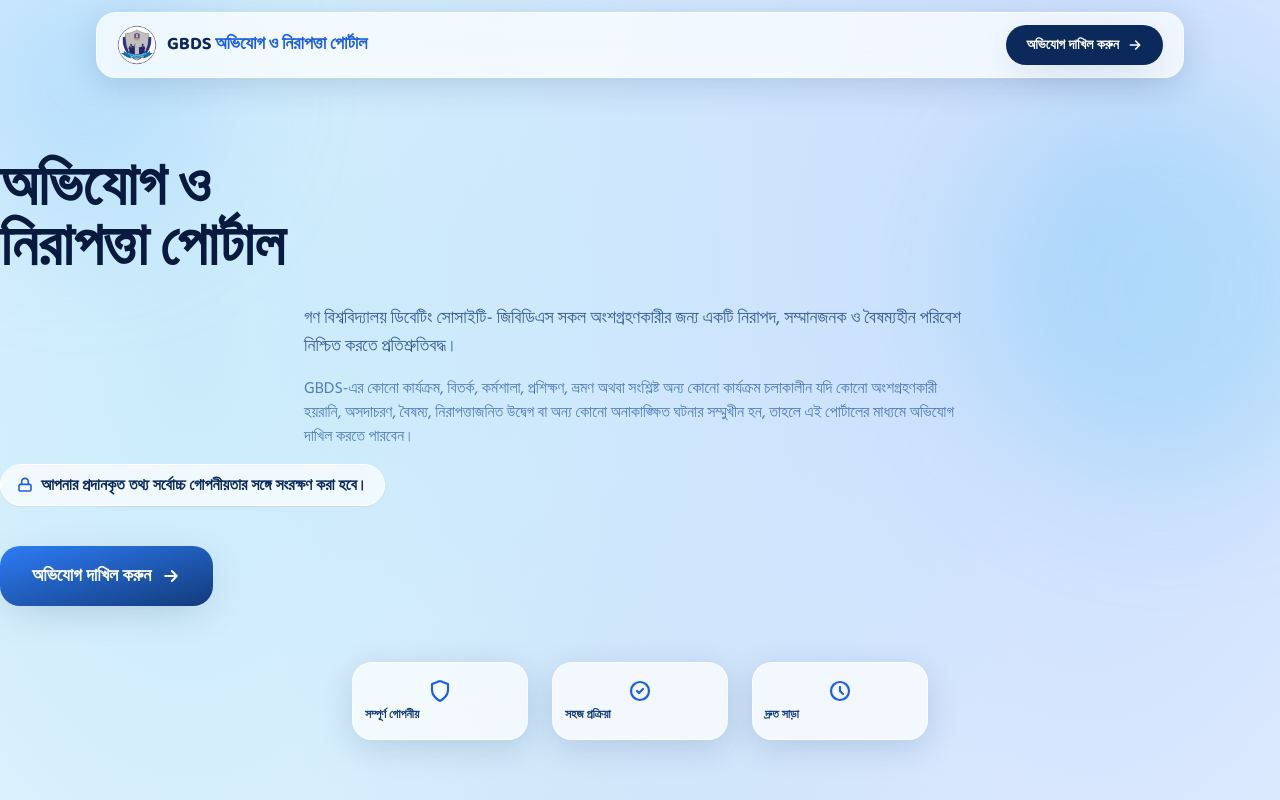
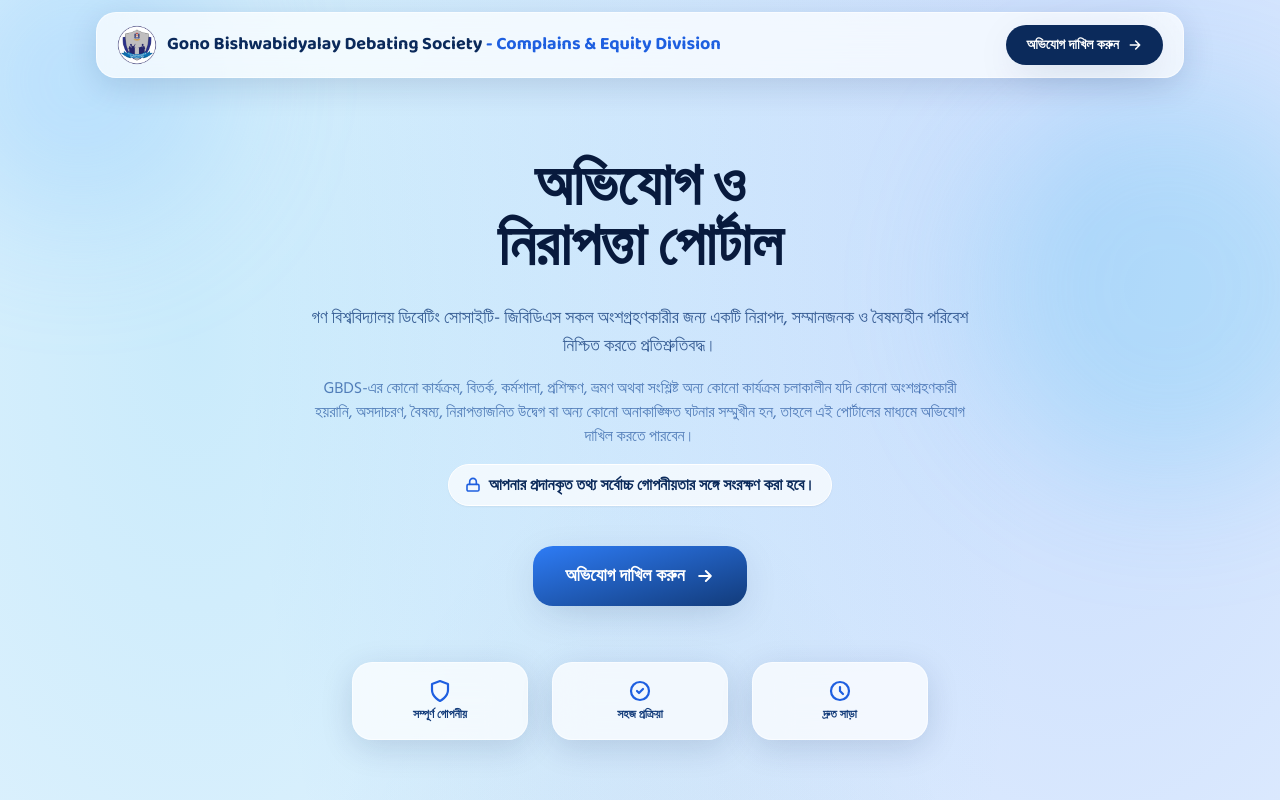
Before and after one commit to mfx99/complains-gbds, a plain HTML site: page index.html in a window 1280 px wide. Shown: the top 800 px of the page. Drawn offline with nearby package versions, Linux system fonts and the light colour scheme.

Commit message:
Update header text and layout in index.html

```diff
--- a/index.html
+++ b/index.html
@@ -241,7 +241,7 @@
     <div class="mt-3 rounded-2xl glass shadow-glass px-4 sm:px-5 py-2.5 sm:py-3 flex items-center justify-between gap-3">
       <a href="#top" class="flex items-center gap-2 sm:gap-2.5 font-display font-bold text-navy-900 min-w-0">
         <img src="assets/gbds-logo.png" alt="GBDS লোগো" width="40" height="40" class="w-8 h-8 sm:w-10 sm:h-10 shrink-0 object-contain" />
-        <span class="text-xs sm:text-lg leading-snug">GBDS <span class="text-brand-600">অভিযোগ ও নিরাপত্তা পোর্টাল</span></span>
+        <span class="text-xs sm:text-lg leading-snug">Gono Bishwabidyalay Debating Society <span class="text-brand-600">- Complains & Equity Division</span></span>
       </a>
       <a href="#complaint-form" class="hidden sm:inline-flex items-center gap-2 bg-navy-900 hover:bg-brand-600 text-white text-sm font-semibold px-5 py-2.5 rounded-full transition-all duration-200 shadow-soft hover:shadow-lg hover:-translate-y-0.5">
         অভিযোগ দাখিল করুন
@@ -257,8 +257,7 @@
   <div class="absolute -top-16 -left-16 w-72 h-72 bg-brand-300/30 rounded-full blur-3xl"></div>
   <div class="absolute top-24 -right-20 w-96 h-96 bg-sky-400/25 rounded-full blur-3xl"></div>
 
-  <div class="relative max-w-4xl mx-auto px-6 text-center">
-    </div>
+  <div class="relative max-w-4xl mx-auto px-6 text-center flex flex-col items-center">
 
     <h1 class="font-display font-extrabold text-4xl sm:text-6xl leading-[1.15] text-navy-950 mb-6" style="animation: fade-up 0.7s ease-out 0.05s both;">
       অভিযোগ ও<br class="hidden sm:block" /> নিরাপত্তা পোর্টাল
@@ -283,7 +282,7 @@
     </div>
 
     <!-- Trust strip -->
-    <div class="mt-14 grid grid-cols-3 gap-3 sm:gap-6 max-w-xl mx-auto" style="animation: fade-up 0.7s ease-out 0.42s both;">
+    <div class="mt-14 grid grid-cols-3 gap-3 sm:gap-6 max-w-xl mx-auto w-full" style="animation: fade-up 0.7s ease-out 0.42s both;">
       <div class="glass rounded-2xl px-3 py-4 shadow-glass">
         <div class="text-brand-600 mb-1 flex justify-center">
           <svg xmlns="http://www.w3.org/2000/svg" class="w-5 h-5 sm:w-6 sm:h-6" viewBox="0 0 24 24" fill="none" stroke="currentColor" stroke-width="2.2" stroke-linecap="round" stroke-linejoin="round"><path d="M12 22s8-4 8-11V5l-8-3-8 3v6c0 7 8 11 8 11z"/></svg>
@@ -303,6 +302,7 @@
         <p class="text-[11px] sm:text-xs font-semibold text-navy-800">দ্রুত সাড়া</p>
       </div>
     </div>
+
   </div>
 </header>
 
```
